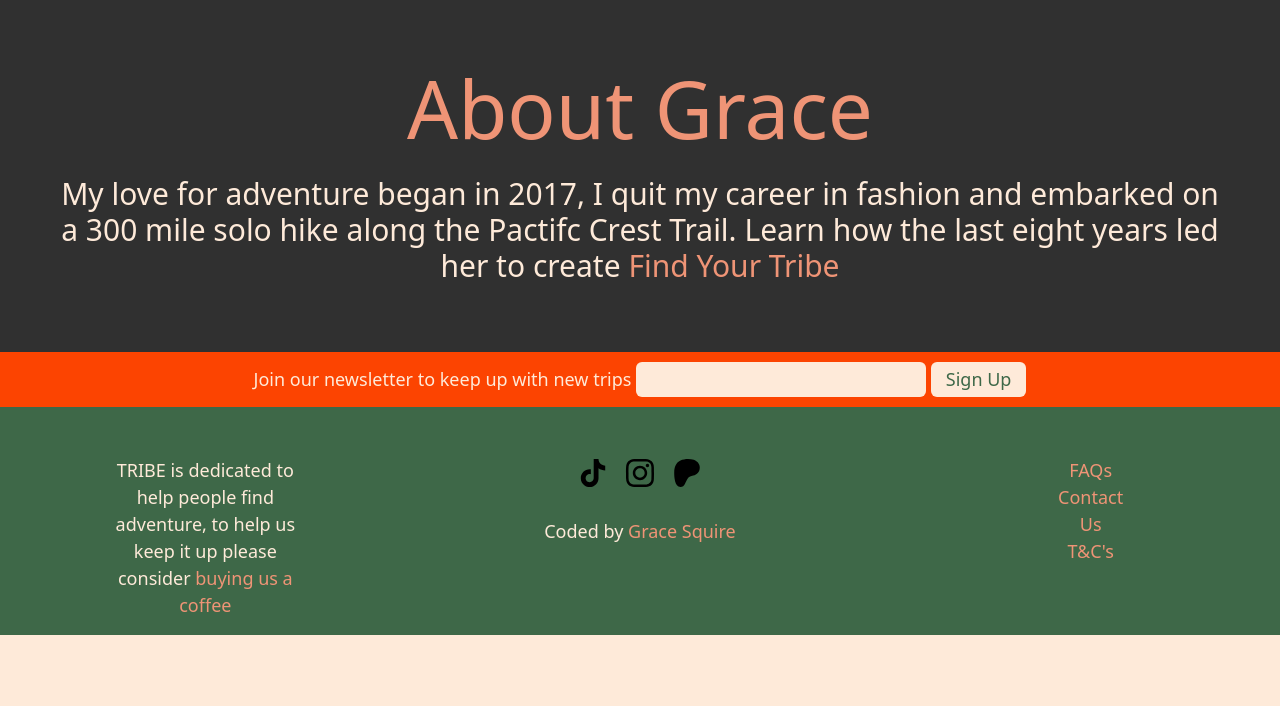
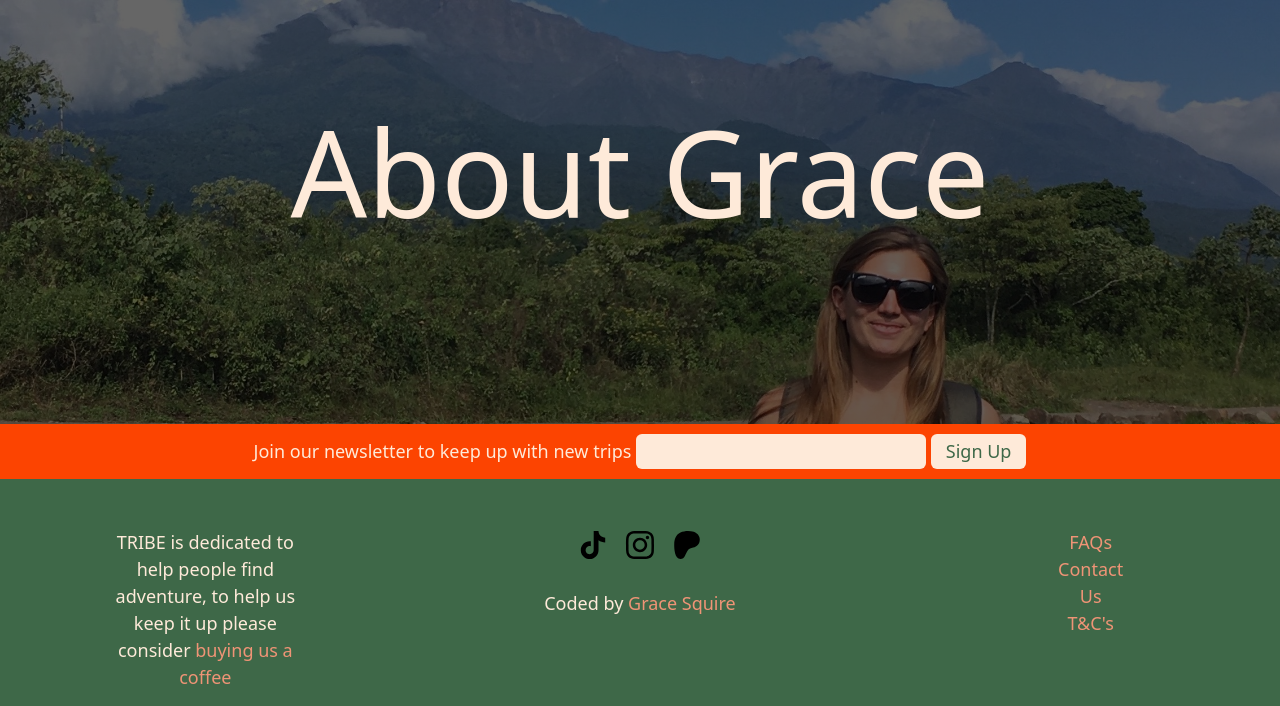
Before and after one commit to GBovisSquire/TRIBE, a PHP site: page /about.html in a window 1280 px wide. Shown: the part 71-777 px from the top of the page. Run offline with PHP 8.4, Linux system fonts and the light colour scheme; some libraries are stand-ins or nearby versions.

Commit message:
about page changes

```diff
--- a/about.html
+++ b/about.html
@@ -78,18 +78,11 @@
       </div>
     </nav>
 
-    <div class="plain_black_header">
+    <div class="about_header">
       <h1>About Grace</h1>
-      <h2>
-        My love for adventure began in 2017, I quit my career in fashion and
-        embarked on a 300 mile solo hike along the Pactifc Crest Trail. Learn
-        how the last eight years led her to create
-        <span class="tribePink"><strong>Find Your Tribe</strong></span>
-      </h2>
+      <h2></h2>
     </div>
-    <main>
-      <div class="about_container"></div>
-    </main>
+    <main></main>
     <div class="newsletter-sign-up-submission">
       <form action="/submit">
         <label for="email"
--- a/src/style.css
+++ b/src/style.css
@@ -244,14 +244,22 @@ header h2 a {
 }
 /* About page styling */
 .about_header {
-  background-image: linear-gradient(rgba(0, 0, 0, 0.8), rgba(0, 0, 0, 0.8)),
-    url("../images/.jpg");
+  background-image: linear-gradient(rgba(0, 0, 0, 0.6), rgba(0, 0, 0, 0.6)),
+    url("../images/About_pg/Grace.JPG");
   background-repeat: no-repeat;
   background-size: cover;
-  padding-bottom: 40px;
+  color: var(--cream);
+  padding: 100px 50px 100px 50px;
+  text-align: center;
 }
-.about_container {
-  background-color: var(--lightgreen);
+.about_header h1 {
+  font-size: 120px;
+  margin-bottom: 80px;
+}
+.about_header h2 {
+  font-size: 30px;
+  font-weight: 300;
+  margin-top: 50px;
 }
 .newsletter-sign-up-submission {
   padding-top: 10px;
```
Also changed, not shown: images/About_pg/Grace.JPG.
